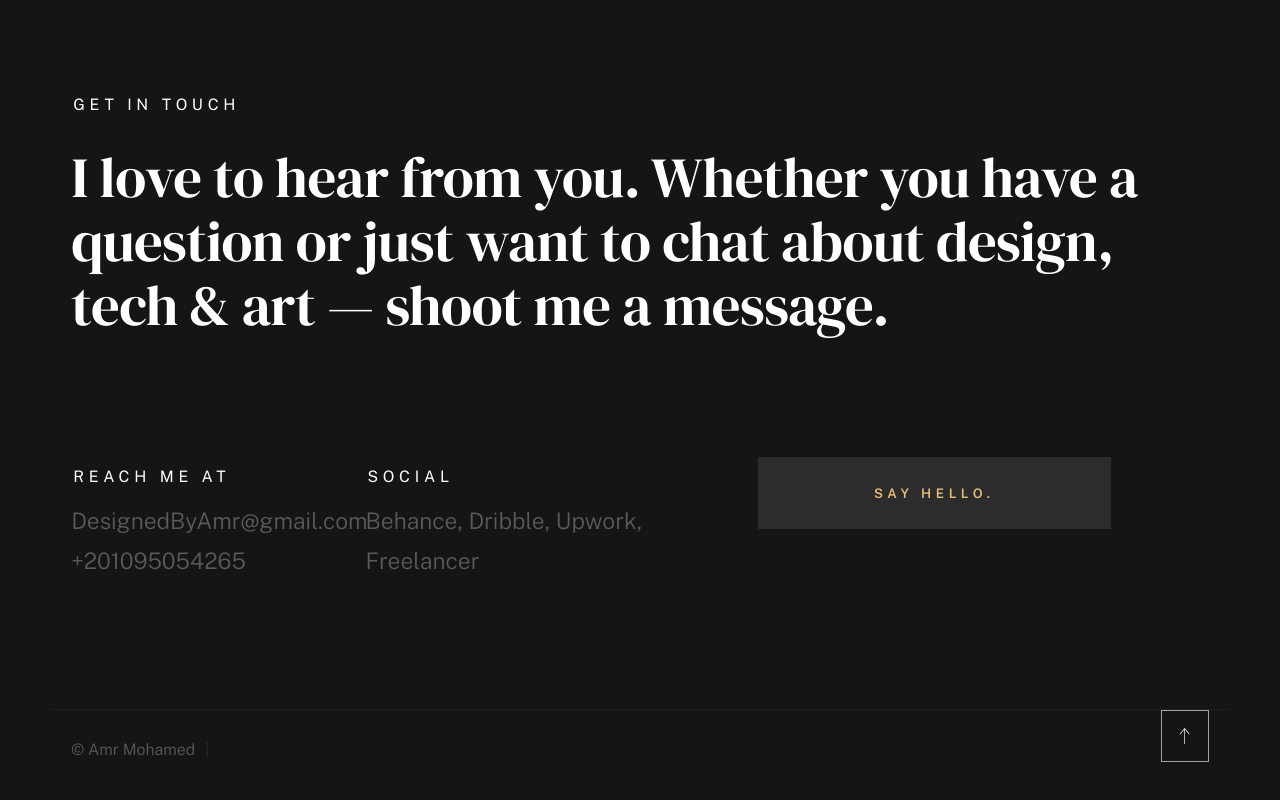
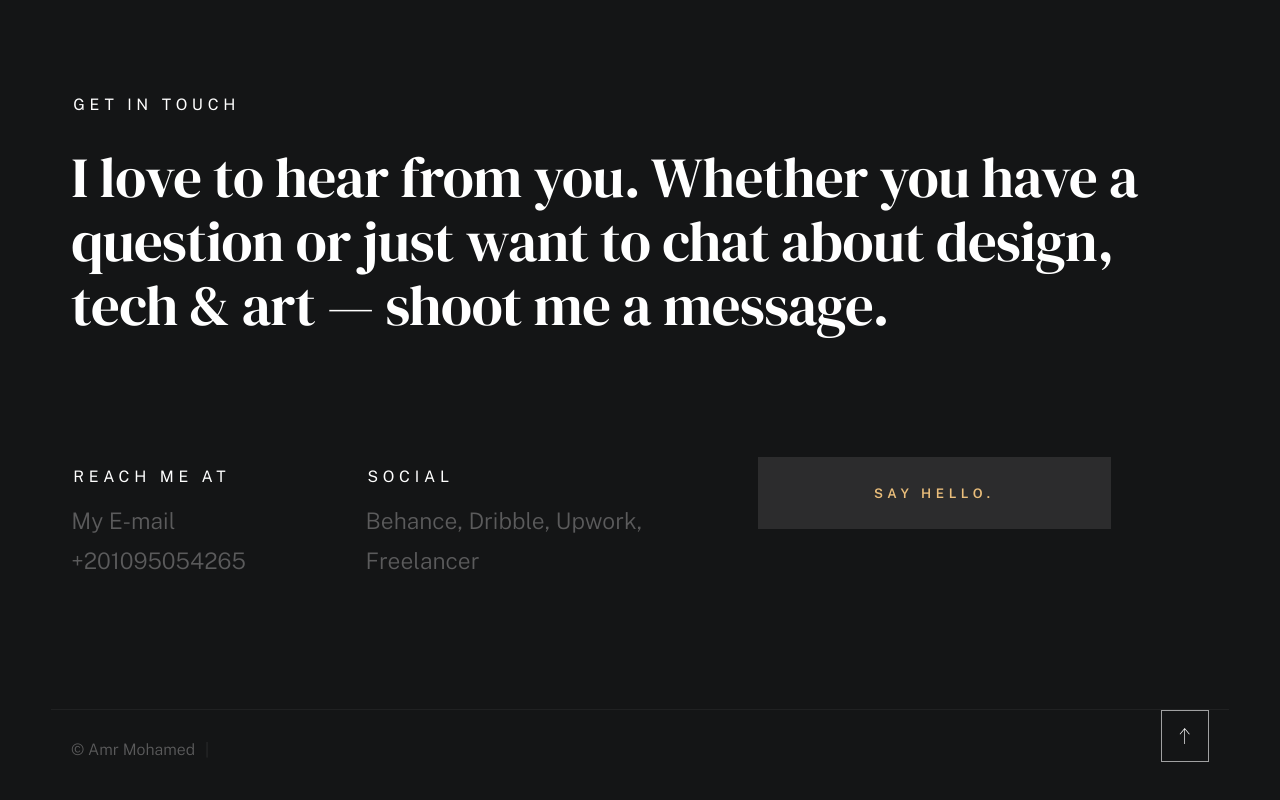
Before and after one commit to lmaospyd/AmrDesigns, a plain HTML site: page index.html in a window 1280 px wide. Shown: the part 4971-5771 px from the top of the page. Drawn offline with nearby package versions, Linux system fonts and the light colour scheme; a web font is replaced by a local one.

Commit message:
Update index.html

```diff
--- a/index.html
+++ b/index.html
@@ -574,7 +574,7 @@
                     <div class="column lg-3 md-5 tab-6 stack-on-550 contact-block">
                         <h3 class="text-pretitle">Reach me at</h3>
                         <p class="contact-links">
-                            <a href="mailto:DesignedByAmr@gmail.com" class="mailtoui">DesignedByAmr@gmail.com</a> <br>
+                            <a href="mailto:DesignedByAmr@gmail.com" class="mailtoui">My E-mail</a> <br>
                             <a href="tel:+201095054265">+201095054265</a>
                         </p>
                     </div>
```
